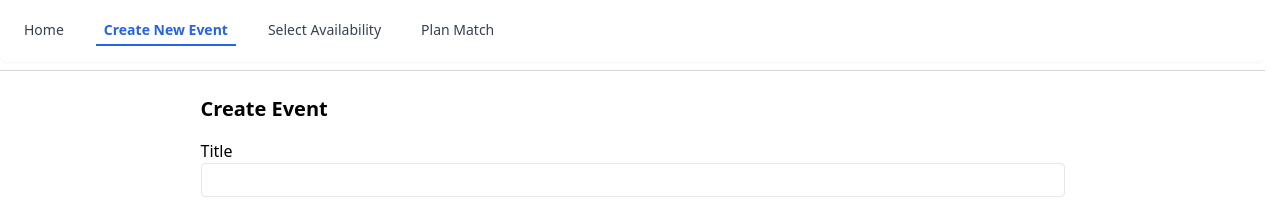
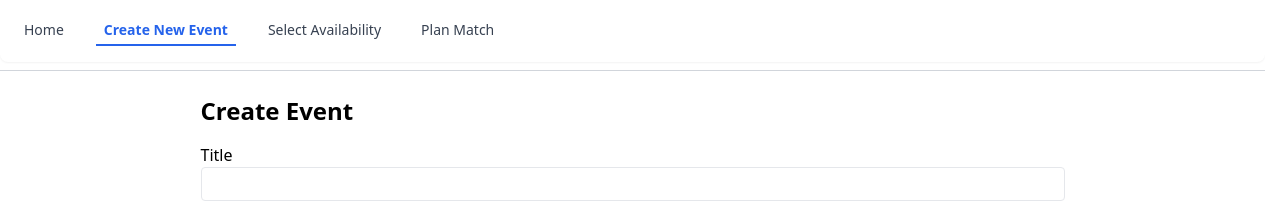
Before and after one commit to jazzorpheus/jof-scheduler, a React (Vite) app: page /create in a window 1280 px wide. Shown: the top 201 px of the page. Built offline with nearby package versions, Linux system fonts and the light colour scheme.

Commit message:
adjust font sizes on create event form

```diff
--- a/src/components/CreateEventForm.jsx
+++ b/src/components/CreateEventForm.jsx
@@ -18,7 +18,7 @@ export default function CreateEventForm() {
 
   return (
     <div className="max-w-4xl mx-auto p-4">
-      <h1 className="text-xl font-bold mb-4">Create Event</h1>
+      <h1 className="text-2xl font-bold mb-4">Create Event</h1>
       <form onSubmit={handleSubmit(onSubmit)} className="space-y-4">
         {/* Event metadata */}
         <div className="space-y-2">
@@ -62,268 +62,3 @@ export default function CreateEventForm() {
     </div>
   );
 }
-
-// // CreateEventForm.jsx
-// import React from "react";
-// import { useForm, useFieldArray } from "react-hook-form";
-// import { v4 as uuidv4 } from "uuid";
-// import TeamRoster from "./TeamRoster";
-
-// export default function CreateEventForm() {
-//   const { register, control, handleSubmit, watch } = useForm({
-//     defaultValues: {
-//       title: "",
-//       description: "",
-//       startDate: "",
-//       endDate: "",
-//       teams: [],
-//     },
-//   });
-
-//   const {
-//     fields: teams,
-//     append: addTeam,
-//     update: updateTeam,
-//   } = useFieldArray({
-//     control,
-//     name: "teams",
-//   });
-
-//   const watchTeams = watch("teams");
-//   const [maxPlayersPerTeam, setMaxPlayersPerTeam] = React.useState(4);
-
-//   React.useEffect(() => {
-//     teams.forEach((team, index) => {
-//       const currentMembers = team.members || [];
-//       const targetSize = Math.max(maxPlayersPerTeam, currentMembers.length);
-//       const updatedMembers = [...currentMembers];
-
-//       while (updatedMembers.length < targetSize) {
-//         updatedMembers.push("---");
-//       }
-
-//       if (updatedMembers.length > targetSize) {
-//         updatedMembers.splice(targetSize);
-//       }
-
-//       updateTeam(index, {
-//         ...team,
-//         members: updatedMembers,
-//         maxPlayers: maxPlayersPerTeam,
-//       });
-//     });
-//   }, [maxPlayersPerTeam]);
-
-//   // Adjust team rosters whenever maxPlayersPerTeam changes
-//   React.useEffect(() => {
-//     teams.forEach((team, index) => {
-//       const currentMembers = team.members?.filter((m) => m !== "---") || [];
-//       let newMembers = [...currentMembers];
-
-//       if (newMembers.length < maxPlayersPerTeam) {
-//         newMembers.push(
-//           ...Array(maxPlayersPerTeam - newMembers.length).fill("---")
-//         );
-//       } else if (newMembers.length > maxPlayersPerTeam) {
-//         newMembers = newMembers.slice(0, maxPlayersPerTeam);
-//       }
-
-//       // Only update if the members array actually changes
-//       if (
-//         team.members?.length !== newMembers.length ||
-//         team.members?.some((m, i) => m !== newMembers[i])
-//       ) {
-//         updateTeam(index, {
-//           ...team,
-//           members: newMembers,
-//           maxPlayers: maxPlayersPerTeam,
-//         });
-//       }
-//     });
-//   }, [maxPlayersPerTeam]); // <-- only runs when maxPlayersPerTeam changes
-
-//   const onSubmit = (data) => {
-//     console.log("Form Data:", data);
-//   };
-
-//   return (
-//     <div className="max-w-4xl mx-auto p-4">
-//       <h1 className="text-xl font-bold mb-4">Create Event</h1>
-//       <form onSubmit={handleSubmit(onSubmit)} className="space-y-4">
-//         {/* Event metadata */}
-//         <div className="space-y-2">
-//           <label className="block">
-//             Title
-//             <input
-//               {...register("title")}
-//               className="border rounded px-2 py-1 w-full"
-//             />
-//           </label>
-//           <label className="block">
-//             Description
-//             <textarea
-//               {...register("description")}
-//               className="border rounded px-2 py-1 w-full"
-//             />
-//           </label>
-//           <label className="block">
-//             Start Date
-//             <input
-//               type="date"
-//               {...register("startDate")}
-//               className="border rounded px-2 py-1 w-full"
-//             />
-//           </label>
-//           <label className="block">
-//             End Date
-//             <input
-//               type="date"
-//               {...register("endDate")}
-//               className="border rounded px-2 py-1 w-full"
-//             />
-//           </label>
-//         </div>
-
-//         {/* Max Players per Team */}
-//         <div className="space-y-2">
-//           <label className="block">
-//             Max Players per Team
-//             <input
-//               type="number"
-//               value={maxPlayersPerTeam}
-//               onChange={(e) => setMaxPlayersPerTeam(Number(e.target.value))}
-//               min={1}
-//               className="border rounded px-2 py-1 w-24"
-//             />
-//           </label>
-//         </div>
-
-//         {/* Add Team panel */}
-//         <div className="space-y-2">
-//           <h2 className="font-semibold text-lg">Add Team</h2>
-//           <TeamAdder addTeam={addTeam} maxPlayers={maxPlayersPerTeam} />
-//         </div>
-
-//         {/* Roster grid */}
-//         {watchTeams.length > 0 && (
-//           <div className="grid grid-cols-1 md:grid-cols-2 lg:grid-cols-3 gap-4 mt-4">
-//             {watchTeams.map((team, index) => (
-//               <div key={team.id} className="space-y-2">
-//                 <TeamRoster
-//                   teamName={team.name}
-//                   teamMembers={team.members || []}
-//                   rosterSize={team.maxPlayers || maxPlayersPerTeam}
-//                 />
-//                 <AddTeamMemberInput
-//                   team={team}
-//                   index={index}
-//                   updateTeam={updateTeam}
-//                 />
-//               </div>
-//             ))}
-//           </div>
-//         )}
-
-//         <button
-//           type="submit"
-//           className="bg-blue-600 text-white px-4 py-2 rounded mt-4"
-//         >
-//           Save Event
-//         </button>
-//       </form>
-//     </div>
-//   );
-// }
-
-// // Component to add a new team
-// function TeamAdder({ addTeam, maxPlayers }) {
-//   const [teamName, setTeamName] = React.useState("");
-
-//   const handleAdd = () => {
-//     if (teamName.trim() === "") return;
-//     addTeam({
-//       id: uuidv4(),
-//       name: teamName.trim(),
-//       members: Array(maxPlayers).fill("---"), // start with blanks
-//       maxPlayers: maxPlayers,
-//     });
-//     setTeamName("");
-//   };
-
-//   const handleKeyDown = (e) => {
-//     if (e.key === "Enter") {
-//       e.preventDefault();
-//       handleAdd();
-//     }
-//   };
-
-//   return (
-//     <div className="flex space-x-2">
-//       <input
-//         type="text"
-//         value={teamName}
-//         onChange={(e) => setTeamName(e.target.value)}
-//         onKeyDown={handleKeyDown}
-//         placeholder="Team Name"
-//         className="border rounded px-2 py-1 flex-1"
-//       />
-//       <button
-//         type="button"
-//         onClick={handleAdd}
-//         className="bg-green-600 text-white px-4 py-1 rounded"
-//       >
-//         Add Team
-//       </button>
-//     </div>
-//   );
-// }
-
-// // Component to add a member to a specific team
-// function AddTeamMemberInput({ team, index, updateTeam }) {
-//   const [memberName, setMemberName] = React.useState("");
-
-//   const handleAddMember = () => {
-//     if (memberName.trim() === "") return;
-
-//     const updatedMembers = [...(team.members || [])];
-
-//     // Replace only the first blank "---"
-//     const firstBlankIndex = updatedMembers.indexOf("---");
-//     if (firstBlankIndex !== -1) {
-//       updatedMembers[firstBlankIndex] = memberName.trim();
-//     } else {
-//       // No blanks left, just append
-//       updatedMembers.push(memberName.trim());
-//     }
-
-//     updateTeam(index, { ...team, members: updatedMembers });
-//     setMemberName("");
-//   };
-
-//   const handleKeyDown = (e) => {
-//     if (e.key === "Enter") {
-//       e.preventDefault();
-//       handleAddMember();
-//     }
-//   };
-
-//   return (
-//     <div className="flex space-x-2 mt-1">
-//       <input
-//         type="text"
-//         value={memberName}
-//         onChange={(e) => setMemberName(e.target.value)}
-//         onKeyDown={handleKeyDown}
-//         placeholder="New member name"
-//         className="border rounded px-2 py-1 flex-1 text-sm"
-//       />
-//       <button
-//         type="button"
-//         onClick={handleAddMember}
-//         className="bg-indigo-600 text-white px-3 py-1 rounded text-sm"
-//       >
-//         Add Member
-//       </button>
-//     </div>
-//   );
-// }
```
